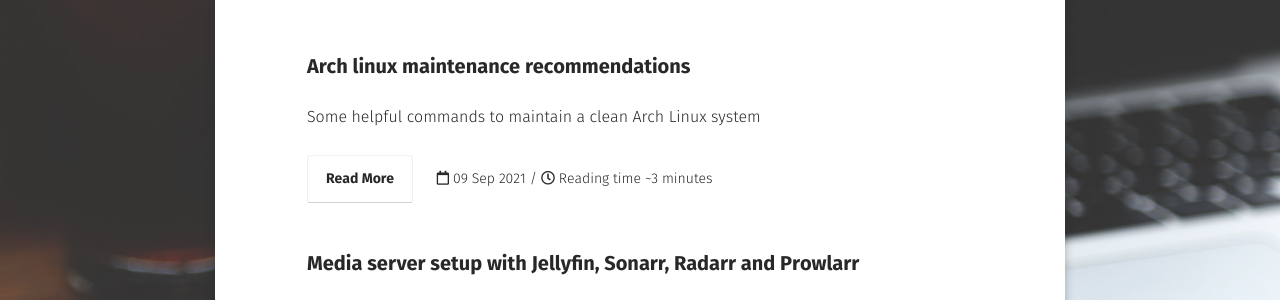
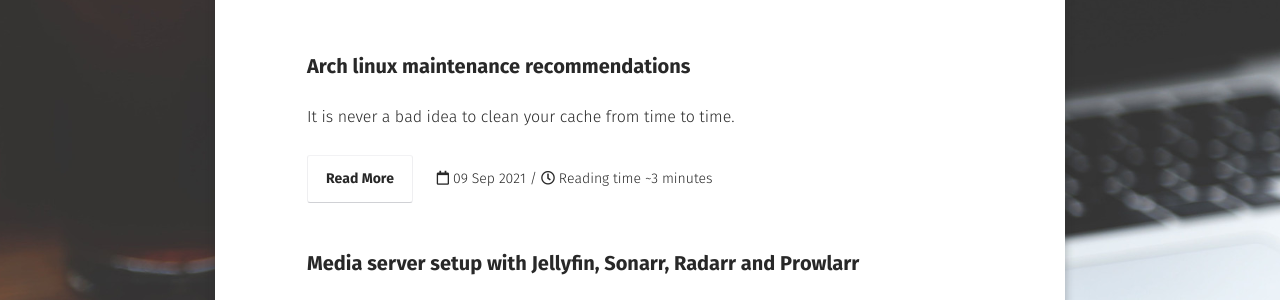
Before and after one commit to FuzzyGrim/blog, a Jekyll site: the page built from posts/index.md, in a window 1280 px wide. Shown: the part 251-551 px from the top of the page. Built offline with Jekyll 4.4.1, drawn with Linux system fonts in a browser that asks for light colours; some web fonts are replaced.

Commit message:
change description

```diff
--- a/_posts/posts/2021-09-09-clear-pacman-aur-cache.md
+++ b/_posts/posts/2021-09-09-clear-pacman-aur-cache.md
@@ -2,7 +2,7 @@
 layout: post
 title: "Arch linux maintenance recommendations"
 date: 2021-09-09
-excerpt: "Some helpful commands to maintain a clean Arch Linux system"
+excerpt: "It is never a bad idea to clean your cache from time to time."
 tags: [arch linux, tutorial]
 ---
 
```
